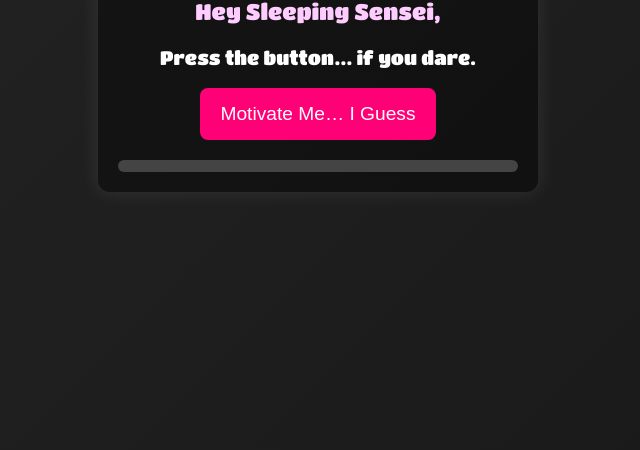
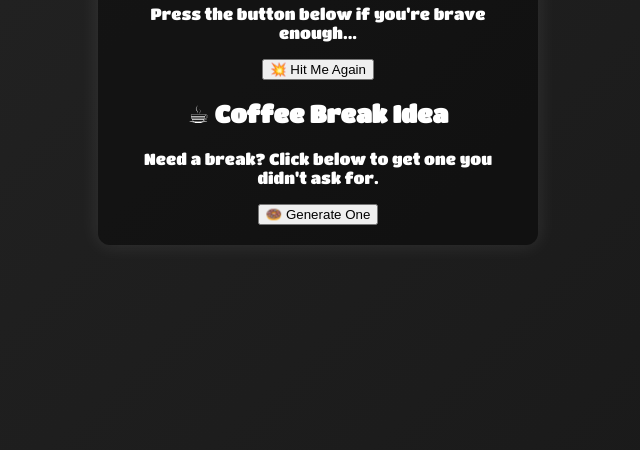
Before and after one commit to Talion-101/office-daily-hub, a plain HTML site: page index.html in a window 1280 px wide. Shown: the part 350-800 px from the top of the page, without its empty margins (322-962 px from the left). Drawn offline with Linux system fonts and the light colour scheme.

Commit message:
Update index.html

```diff
--- a/index.html
+++ b/index.html
@@ -3,21 +3,28 @@
 <head>
   <meta charset="UTF-8" />
   <meta name="viewport" content="width=device-width, initial-scale=1.0"/>
-  <title>Ultimate Sarcasm Booster</title>
+  <title>Sarcasm Central</title>
   <link rel="stylesheet" href="style.css" />
 </head>
 <body>
   <div class="container">
-    <h1 id="greeting"></h1>
-    <p id="nickname"></p>
-    <div class="quote-box">
-      <p id="quote">Press the button… if you dare.</p>
+    <h1 id="greeting"><span id="nickname"></span>,</h1>
+    <div class="card">
+      <h2 id="surpriseTitle">😈 Daily Dose</h2>
+      <p id="sarcasmText">Press the button below if you're brave enough...</p>
+      <button id="motivateBtn">💥 Hit Me Again</button>
+      <div class="meter">
+        <div id="sarcasmMeterFill"></div>
+      </div>
     </div>
-    <button id="inspireBtn">Motivate Me… I Guess</button>
-    <div class="meter-container">
-      <div class="meter-fill" id="sarcasmMeter"></div>
+
+    <div class="card">
+      <h2>☕ Coffee Break Idea</h2>
+      <p id="coffeeIdea">Need a break? Click below to get one you didn't ask for.</p>
+      <button id="coffeeBtn">🍩 Generate One</button>
     </div>
   </div>
+
   <script src="script.js"></script>
 </body>
 </html>
```
